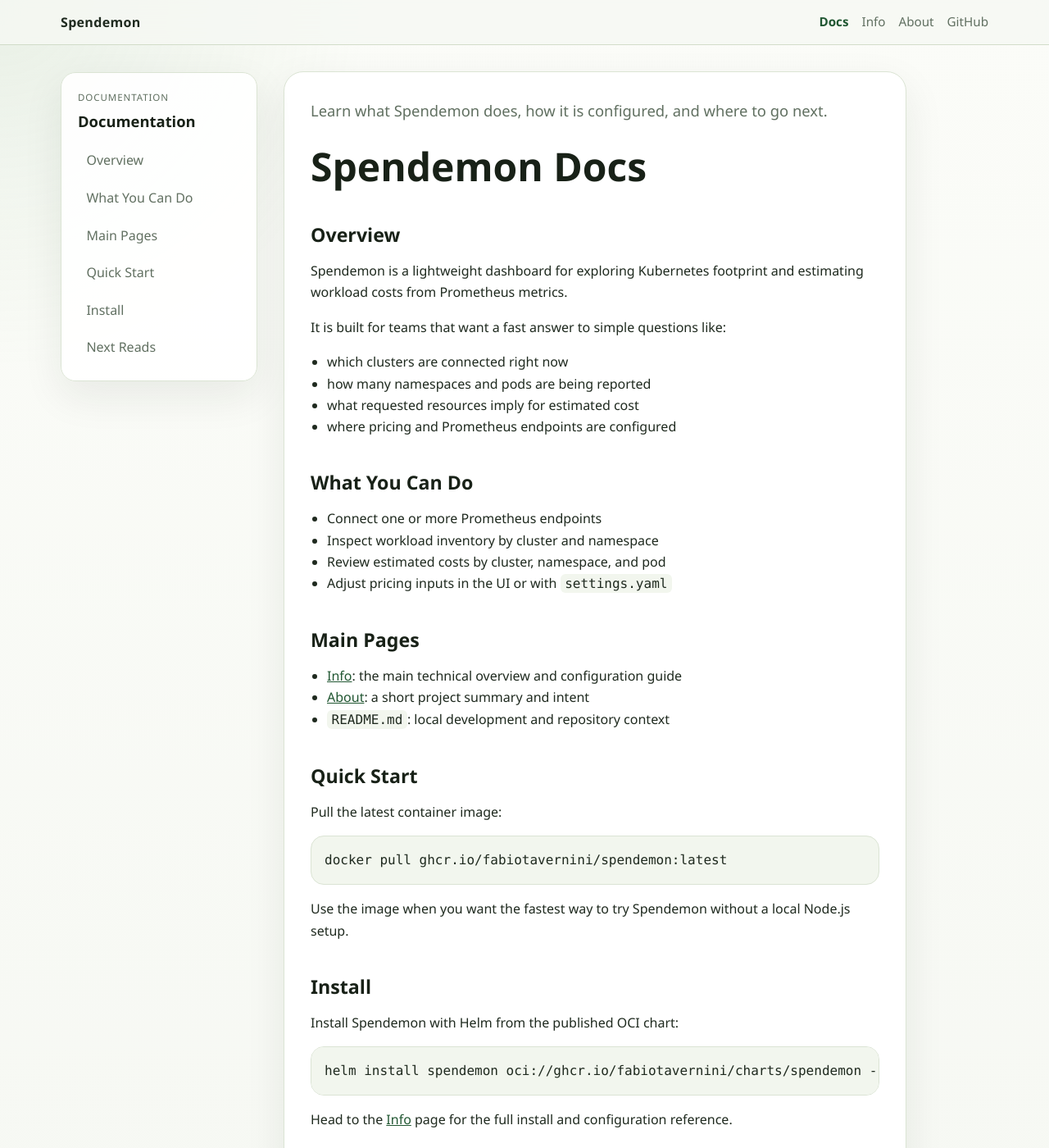
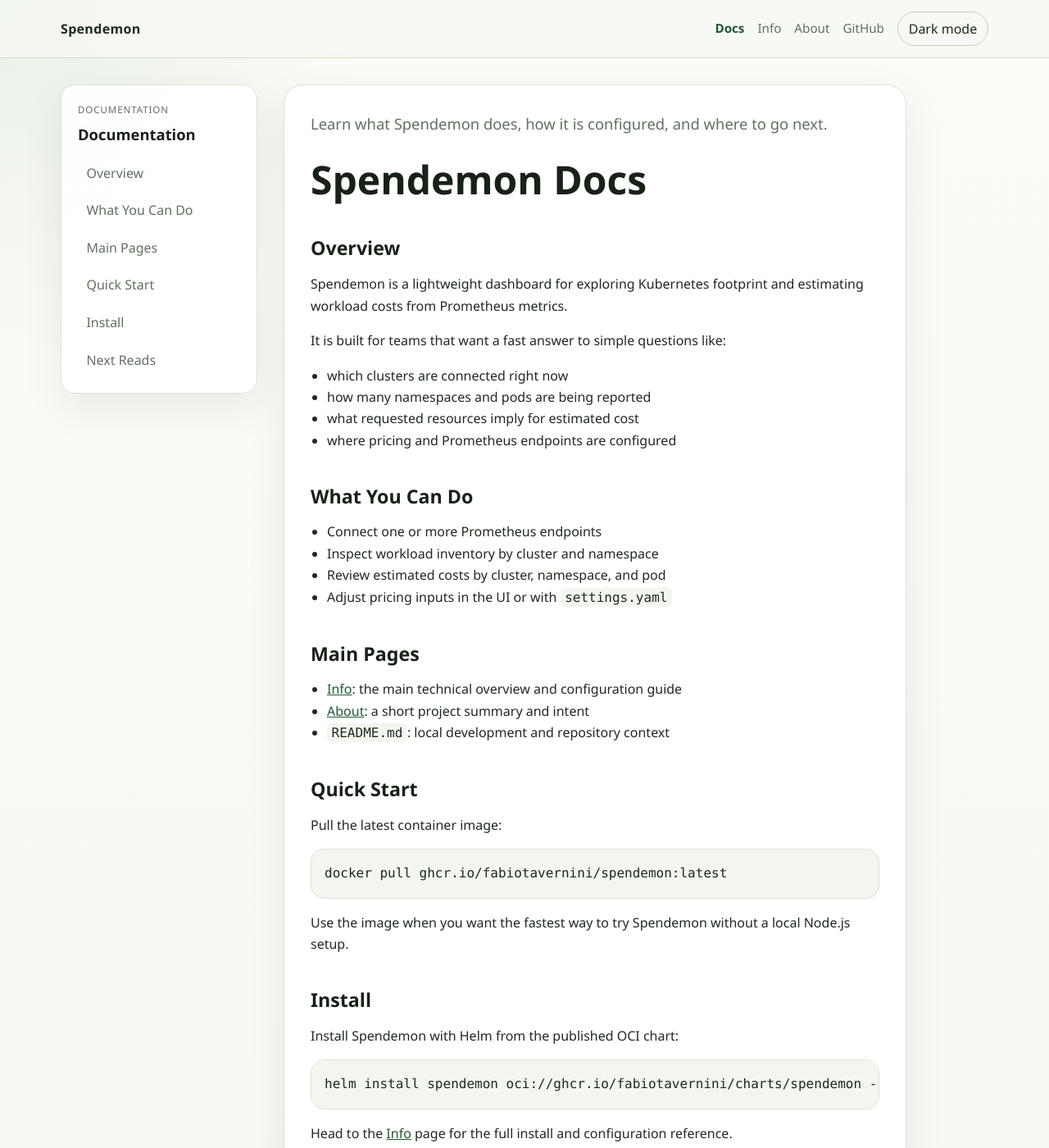
Before and after one commit to FabioTavernini/spendemon, a Jekyll site: the page built from docs/index.markdown, in a window 1280 px wide and 1400 px high. Shown: the whole window at 82% size. Built offline with Jekyll 4.4.1, drawn with Linux system fonts in a browser that asks for light colours.

Commit message:
add darkmode

```diff
--- a/docs/_layouts/docs.html
+++ b/docs/_layouts/docs.html
@@ -6,6 +6,14 @@
     <meta name="viewport" content="width=device-width, initial-scale=1">
     <title>{% if page.title %}{{ page.title | escape }} | {% endif %}{{ site.title | escape }}</title>
     <meta name="description" content="{{ page.description | default: site.description | strip_html | strip_newlines | escape }}">
+    <script>
+      (function () {
+        var storedTheme = localStorage.getItem("spendemon-docs-theme");
+        var prefersDark = window.matchMedia("(prefers-color-scheme: dark)").matches;
+        var theme = storedTheme || (prefersDark ? "dark" : "light");
+        document.documentElement.setAttribute("data-theme", theme);
+      })();
+    </script>
     <link rel="stylesheet" href="{{ '/assets/docs.css' | relative_url }}">
   </head>
   <body>
@@ -17,6 +25,9 @@
           <a href="{{ '/info/' | relative_url }}" {% if page.url == '/info/' %}aria-current="page"{% endif %}>Info</a>
           <a href="{{ '/about/' | relative_url }}" {% if page.url == '/about/' %}aria-current="page"{% endif %}>About</a>
           <a href="https://github.com/FabioTavernini/spendemon" target="_blank" rel="noreferrer">GitHub</a>
+          <button class="theme-toggle" type="button" aria-label="Toggle dark mode" data-theme-toggle>
+            <span data-theme-label>Dark mode</span>
+          </button>
         </nav>
       </div>
     </header>
@@ -45,5 +56,29 @@
         </div>
       </main>
     </div>
+    <script>
+      (function () {
+        var root = document.documentElement;
+        var button = document.querySelector("[data-theme-toggle]");
+        var label = document.querySelector("[data-theme-label]");
+
+        if (!button || !label) return;
+
+        function syncLabel(theme) {
+          label.textContent = theme === "dark" ? "Light mode" : "Dark mode";
+          button.setAttribute("aria-pressed", theme === "dark" ? "true" : "false");
+        }
+
+        syncLabel(root.getAttribute("data-theme") || "light");
+
+        button.addEventListener("click", function () {
+          var currentTheme = root.getAttribute("data-theme") || "light";
+          var nextTheme = currentTheme === "dark" ? "light" : "dark";
+          root.setAttribute("data-theme", nextTheme);
+          localStorage.setItem("spendemon-docs-theme", nextTheme);
+          syncLabel(nextTheme);
+        });
+      })();
+    </script>
   </body>
 </html>
--- a/docs/assets/docs.css
+++ b/docs/assets/docs.css
@@ -5,10 +5,29 @@
   --line: #dbe4d4;
   --line-strong: #c2d0b7;
   --text: #1f2a1f;
+  --heading: #182117;
   --muted: #617061;
   --accent: #215732;
   --accent-soft: #eef5ed;
+  --code-bg: #f2f6ee;
   --shadow: 0 18px 50px rgba(31, 42, 31, 0.08);
+  color-scheme: light;
+}
+
+:root[data-theme="dark"] {
+  --bg: #0d1411;
+  --surface: rgba(20, 29, 24, 0.9);
+  --surface-strong: #121b16;
+  --line: #26362c;
+  --line-strong: #395042;
+  --text: #e7f0e8;
+  --heading: #f3f8f3;
+  --muted: #9db0a1;
+  --accent: #8dd8a2;
+  --accent-soft: #183022;
+  --code-bg: #16211b;
+  --shadow: 0 20px 60px rgba(0, 0, 0, 0.28);
+  color-scheme: dark;
 }
 
 * {
@@ -27,6 +46,13 @@
     radial-gradient(circle at top left, rgba(124, 170, 117, 0.14), transparent 28rem),
     linear-gradient(180deg, #fbfcf8 0%, var(--bg) 100%);
   line-height: 1.65;
+  transition: background-color 0.2s ease, color 0.2s ease;
+}
+
+:root[data-theme="dark"] body {
+  background:
+    radial-gradient(circle at top left, rgba(91, 158, 112, 0.2), transparent 26rem),
+    linear-gradient(180deg, #101814 0%, var(--bg) 100%);
 }
 
 a {
@@ -40,6 +66,11 @@
   backdrop-filter: blur(14px);
   background: rgba(246, 248, 243, 0.82);
   border-bottom: 1px solid rgba(194, 208, 183, 0.7);
+}
+
+:root[data-theme="dark"] .topbar {
+  background: rgba(13, 20, 17, 0.82);
+  border-bottom-color: rgba(57, 80, 66, 0.85);
 }
 
 .topbar__inner {
@@ -75,6 +106,22 @@
 .topnav a[aria-current="page"] {
   color: var(--accent);
   font-weight: 600;
+}
+
+.theme-toggle {
+  border: 1px solid var(--line-strong);
+  background: transparent;
+  color: var(--text);
+  border-radius: 999px;
+  padding: 0.45rem 0.8rem;
+  font: inherit;
+  cursor: pointer;
+  transition: background-color 0.2s ease, border-color 0.2s ease, color 0.2s ease;
+}
+
+.theme-toggle:hover {
+  background: var(--accent-soft);
+  border-color: var(--accent);
 }
 
 .docs-shell {
@@ -152,7 +199,7 @@
 h2,
 h3 {
   line-height: 1.2;
-  color: #182117;
+  color: var(--heading);
 }
 
 h1 {
@@ -177,12 +224,12 @@
   overflow-x: auto;
   padding: 1rem;
   border-radius: 16px;
-  background: #f2f6ee;
+  background: var(--code-bg);
   border: 1px solid var(--line);
 }
 
 code {
-  background: #f2f6ee;
+  background: var(--code-bg);
   padding: 0.12rem 0.35rem;
   border-radius: 6px;
 }
```
